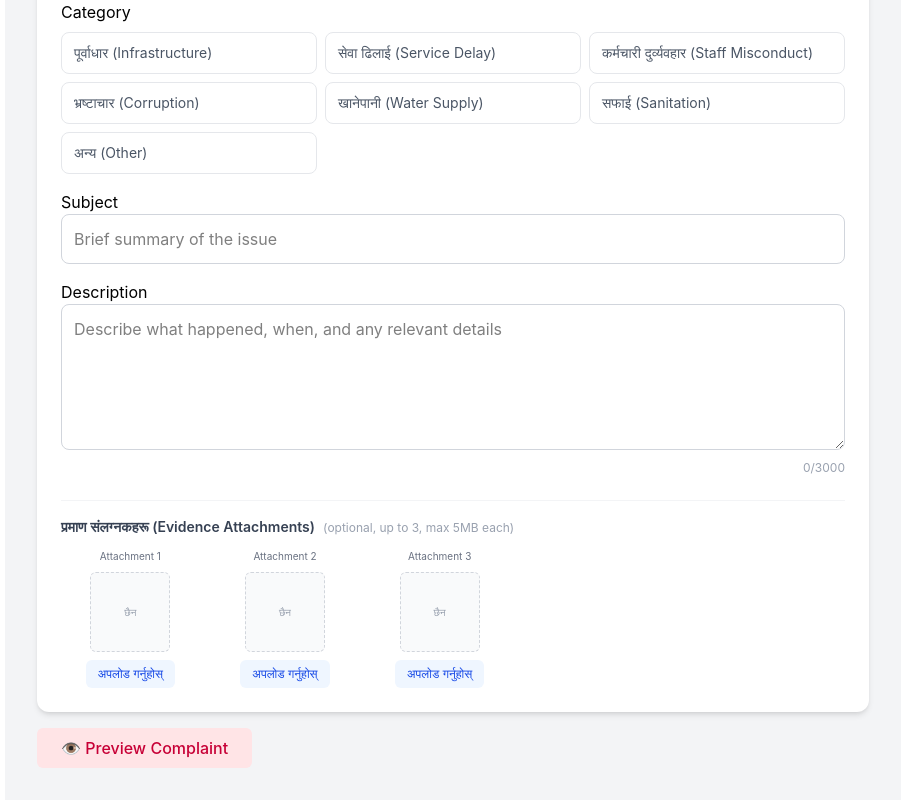
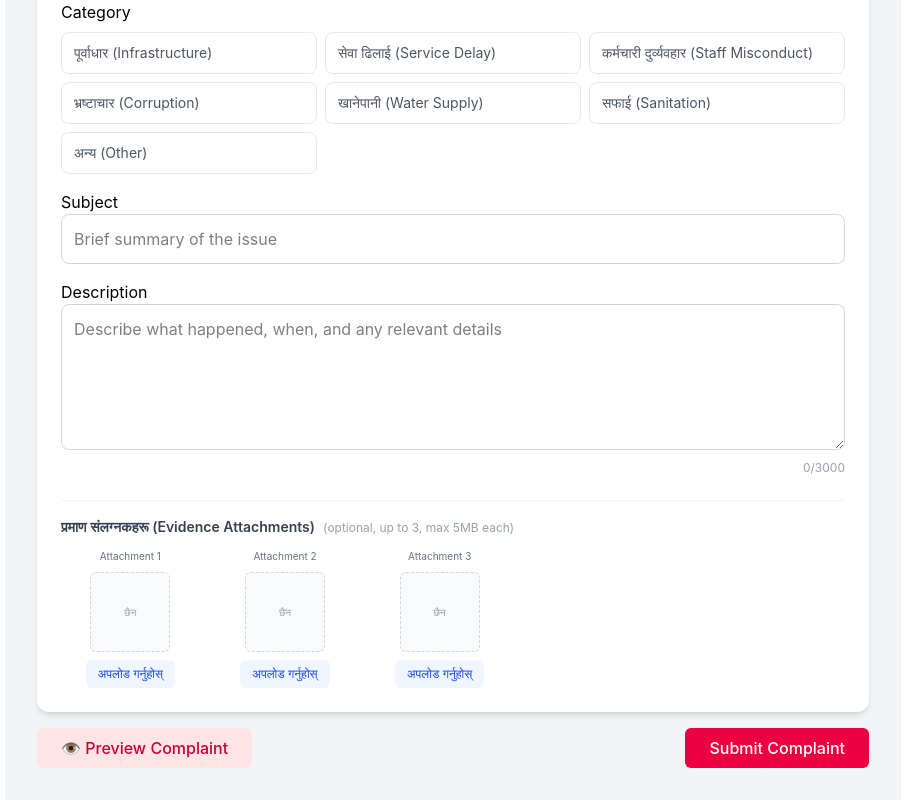
Before and after one commit to AbinashRokaya/e-ward-frontend, a React (Vite) app: page /complaint-file in a window 1280 px wide. Shown: the part 264-1064 px from the top of the page, without its empty margins (187-1092 px from the left). Built offline with nearby package versions, Linux system fonts and the light colour scheme.

Commit message:
updatejnk fga fda

```diff
--- a/src/pages/FileComplaint.jsx
+++ b/src/pages/FileComplaint.jsx
@@ -247,10 +247,7 @@ function FileComplaint() {
     <form
       required
       className="min-h-screen bg-gray-100 p-8 flex flex-col max-w-4xl mx-auto gap-4"
-      onSubmit={(e) => {
-        e.preventDefault();
-        if (validate()) setShowPreview(true);
-      }}
+      onSubmit={(e) => e.preventDefault()}
     >
       <div>
         <div className="flex items-center gap-4 mb-6">
@@ -352,12 +349,36 @@ function FileComplaint() {
         </div>
       </div>
 
+      {/* Both actions live in the footer, same as BirthRegistration.jsx:
+          "Preview" validates then shows the printable preview screen;
+          "Submit" validates then posts straight to the API without
+          forcing the user through the preview first. */}
       <div className="flex justify-between items-center">
         <button
-          type="submit"
+          type="button"
+          onClick={() => {
+            if (validate()) setShowPreview(true);
+          }}
           className="bg-rose-100 hover:bg-rose-200 text-rose-700 font-medium px-6 py-2 rounded-md cursor-pointer transition-colors"
         >
           👁️ Preview Complaint
+        </button>
+
+        <button
+          type="button"
+          onClick={() => {
+            if (validate()) handleSubmit();
+          }}
+          disabled={submitting}
+          className="bg-rose-600 hover:bg-rose-700 disabled:bg-rose-300 text-white font-medium px-6 py-2 rounded-md cursor-pointer transition-colors flex items-center gap-2"
+        >
+          {submitting ? (
+            <>
+              <Spinner /> पेश गर्दै…
+            </>
+          ) : (
+            "Submit Complaint"
+          )}
         </button>
       </div>
     </form>
```
